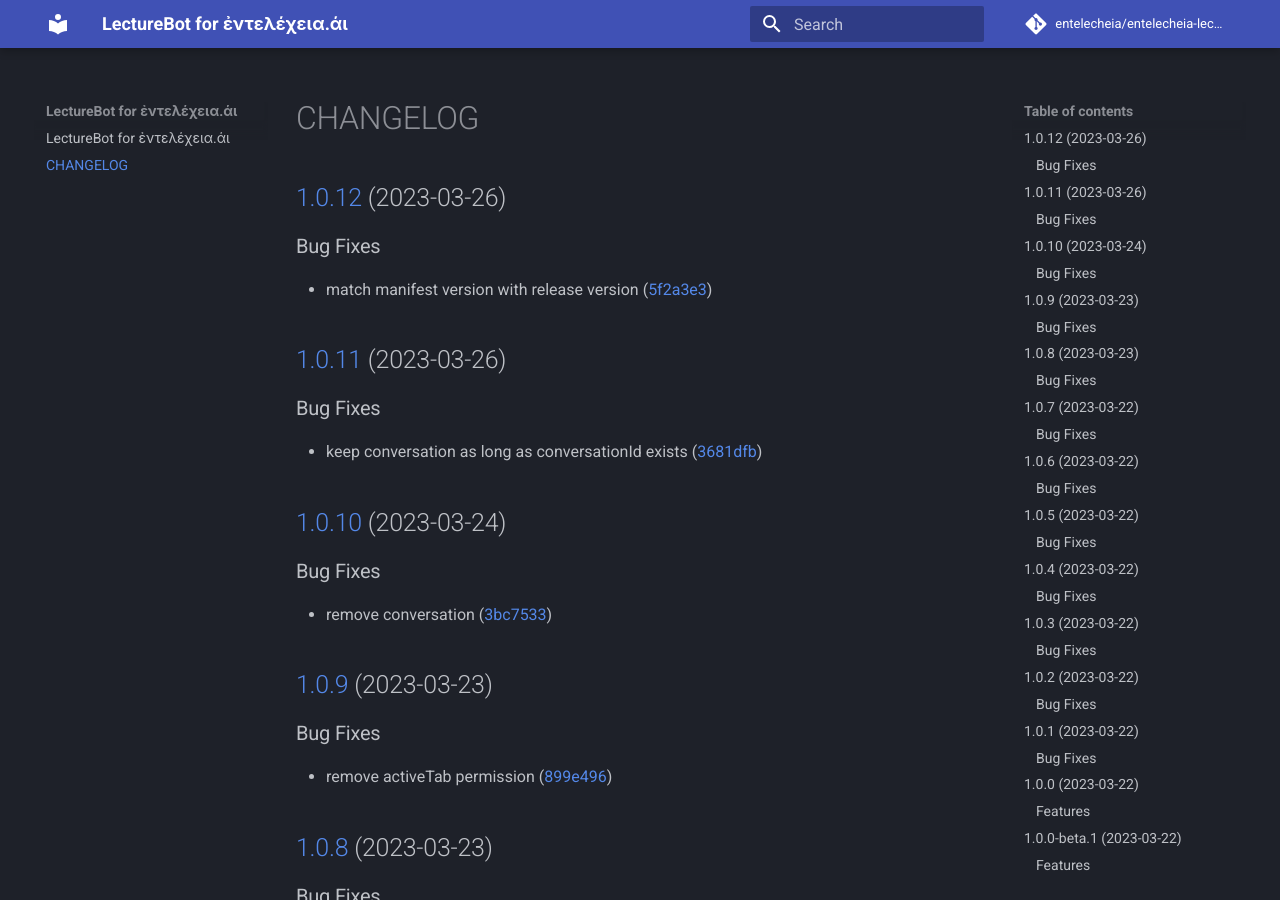
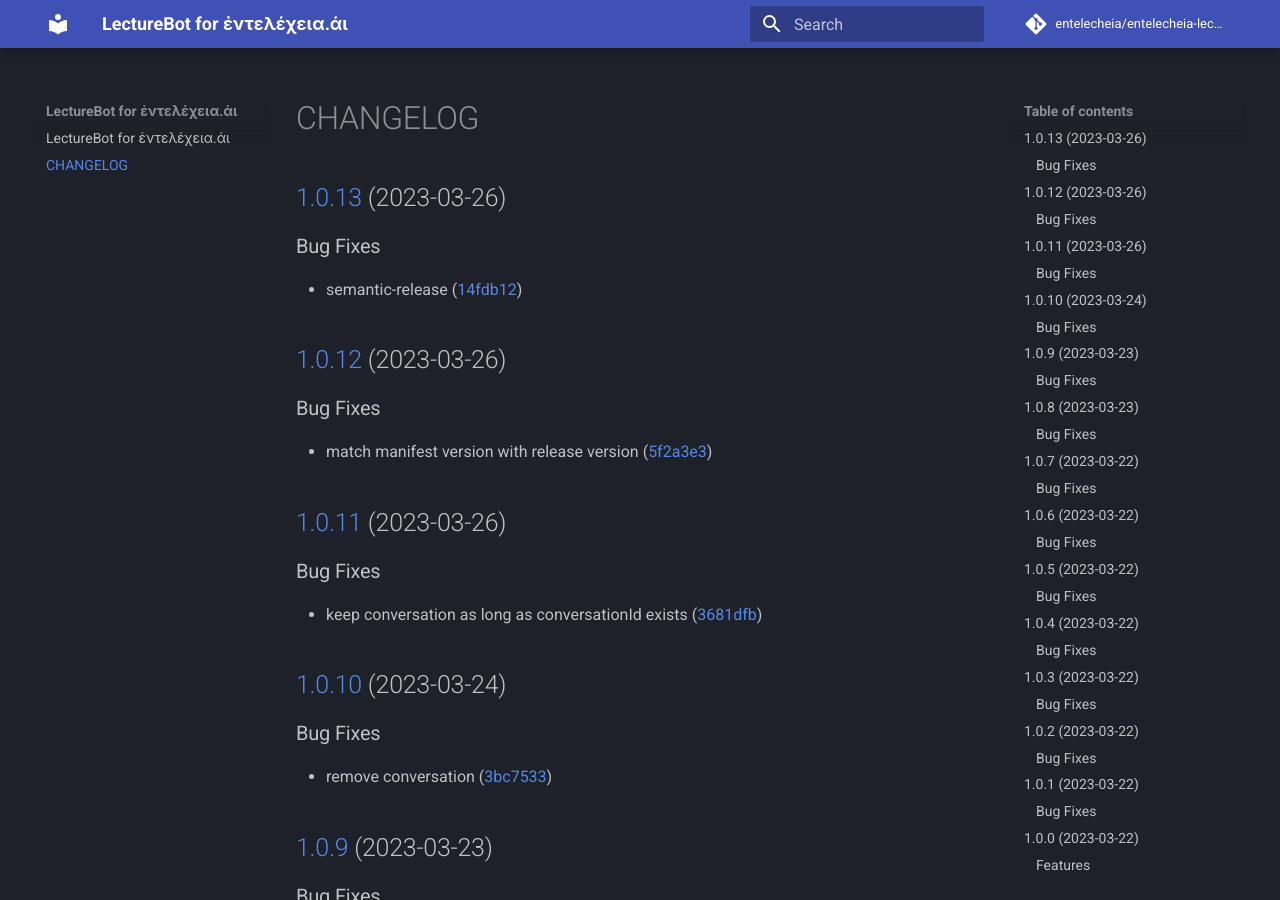
Before and after one commit to entelecheia/entelecheia-lecture-bot, an MkDocs documentation site: the page built from docs/CHANGELOG.md, in a window 1280 px wide and 900 px high. Built offline with MkDocs 1.6.1 and Material for MkDocs 9.7.7, drawn with Linux system fonts in a browser that asks for light colours; comment, search, counter and statistics services are not loaded.

Commit message:
chore(release): :rocket: 1.0.13 [skip ci]
## [1.0.13](https://github.com/entelecheia/entelecheia-lecture-bot/compare/v1.0.12...v1.0.13) (2023-03-26)

### Bug Fixes

* semantic-release ([14fdb12](https://github.com/entelecheia/entelecheia-lecture-bot/commit/14fdb12b4cda229263198efb81bd9b6449a7dd74))

```diff
--- a/docs/CHANGELOG.md
+++ b/docs/CHANGELOG.md
@@ -1,3 +1,10 @@
+## [1.0.13](https://github.com/entelecheia/entelecheia-lecture-bot/compare/v1.0.12...v1.0.13) (2023-03-26)
+
+
+### Bug Fixes
+
+* semantic-release ([14fdb12](https://github.com/entelecheia/entelecheia-lecture-bot/commit/14fdb12b4cda229263198efb81bd9b6449a7dd74))
+
 ## [1.0.12](https://github.com/entelecheia/entelecheia-lecture-bot/compare/v1.0.11...v1.0.12) (2023-03-26)
 
 
--- a/package.json
+++ b/package.json
@@ -1,6 +1,6 @@
 {
     "name": "entelecheia-lecture-bot",
-    "version": "1.0.12",
+    "version": "1.0.13",
     "description": "Chrome extension to ask questions and get answers from the ChatGPT",
     "author": "entelecheia",
     "license": "MIT",
@@ -19,7 +19,7 @@
     },
     "homepage": "https://github.com/entelecheia/entelecheia-lecture-bot#readme",
     "scripts": {
-        "prebuild": "semantic-release --dry-run",
+        "prebuild": "semantic-release --no-ci",
         "build": "node build.mjs --production",
         "dev": "node build.mjs --development",
         "lint": "eslint --ext .js,.mjs,.jsx .",
```
Also changed, not shown: static/manifest.json, 1 other file.
